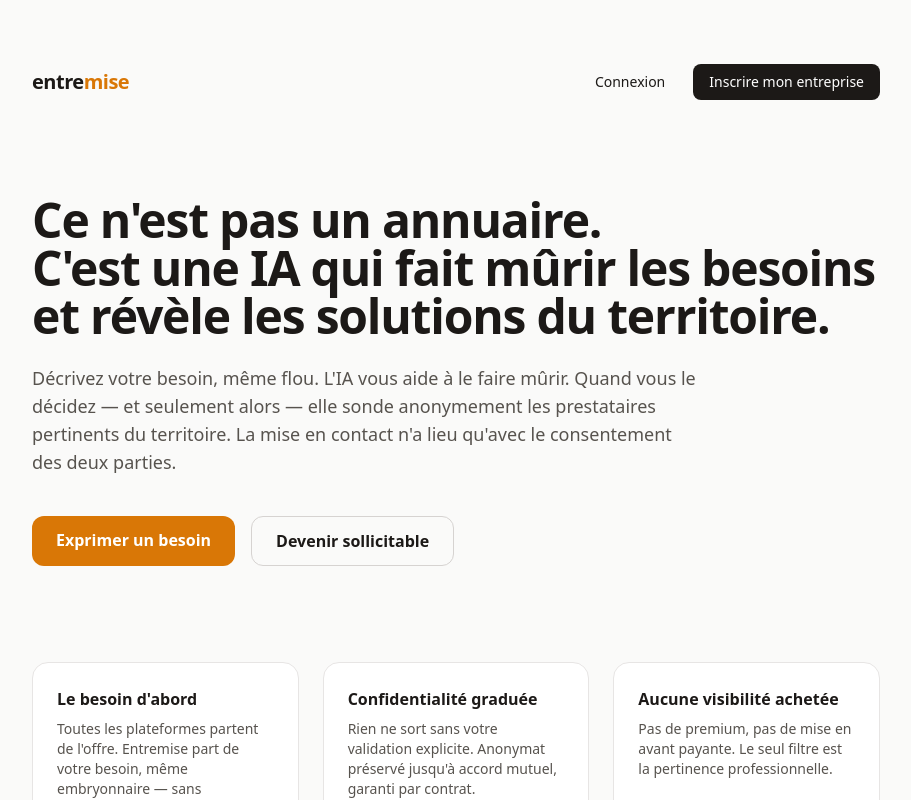
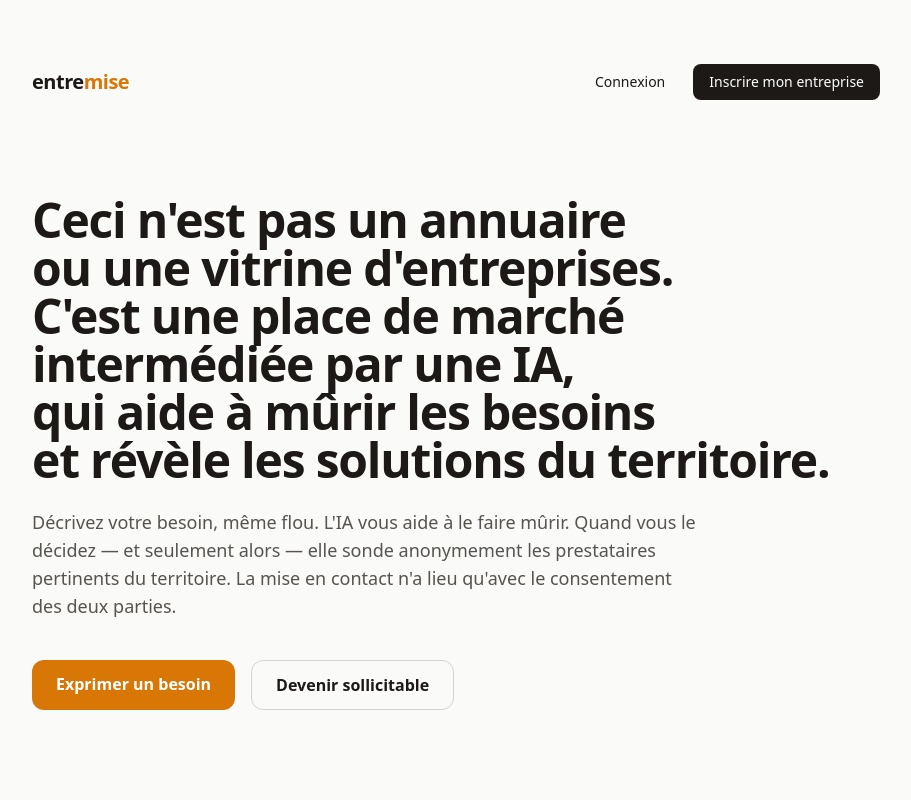
Before and after one commit to Denis60/entremise-, a Next.js app: page / in a window 1280 px wide. Shown: the top 800 px of the page, without its empty margins (184-1095 px from the left). Built offline with nearby package versions, Linux system fonts and the light colour scheme.

Commit message:
Nouvelle phrase signature sur la page d'accueil

```diff
--- a/app/layout.tsx
+++ b/app/layout.tsx
@@ -4,7 +4,7 @@ import "./globals.css";
 export const metadata: Metadata = {
   title: "Entremise — l'IA qui fait mûrir les besoins du territoire",
   description:
-    "Plateforme d'intermédiation économique régionale par IA. Ce n'est pas un annuaire : c'est une IA qui fait mûrir les besoins et révèle les solutions du territoire.",
+    "Plateforme d'intermédiation économique régionale. Ceci n'est pas un annuaire ou une vitrine d'entreprises : c'est une place de marché intermédiée par une IA, qui aide à mûrir les besoins et révèle les solutions du territoire.",
 };
 
 export default function RootLayout({
--- a/app/page.tsx
+++ b/app/page.tsx
@@ -25,9 +25,13 @@ export default function Home() {
 
       <section className="mt-24">
         <h1 className="text-4xl font-bold leading-tight tracking-tight sm:text-5xl">
-          Ce n&apos;est pas un annuaire.
+          Ceci n&apos;est pas un annuaire
           <br />
-          C&apos;est une IA qui fait mûrir les besoins
+          ou une vitrine d&apos;entreprises.
+          <br />
+          C&apos;est une place de marché intermédiée par une IA,
+          <br />
+          qui aide à mûrir les besoins
           <br />
           et révèle les solutions du territoire.
         </h1>
```
